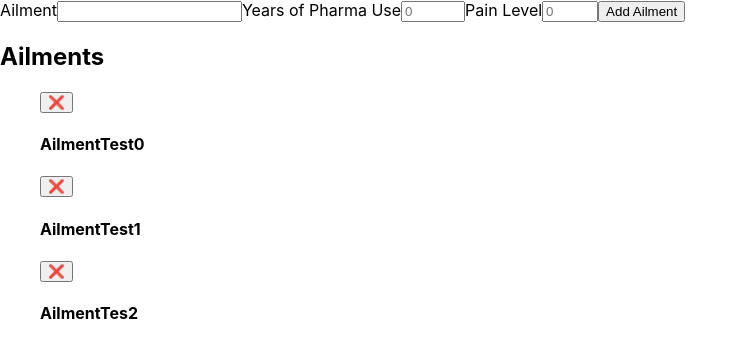
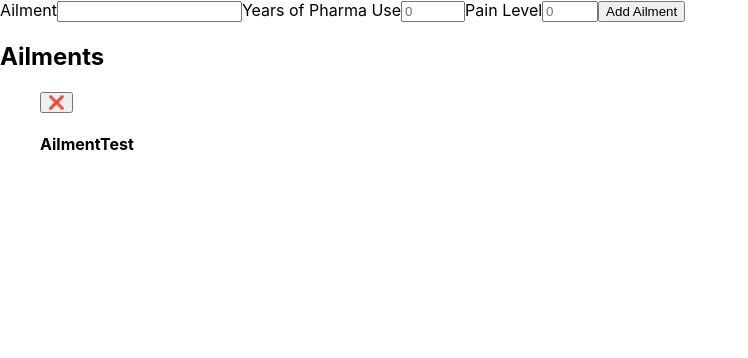
Before and after one commit to build-week-med-cabinet-2/frontend, a React (Create React App) app: page /intake/ailments in a window 1280 px wide. Shown: the top 358 px of the page, without its empty margins (0-748 px from the left). Built offline with nearby package versions, Linux system fonts and the light colour scheme; sample sign-in values are in the browser's storage.

Commit message:
ailment form adds ailment to ailment list

```diff
--- a/src/components/Intake/Ailment.js
+++ b/src/components/Intake/Ailment.js
@@ -6,7 +6,7 @@ export const Ailment = props => {
   return (
     <>
       <button>❌</button>
-      <h4>{ailment.name}</h4>
+      <h4>{ailment.ailmentName}</h4>
     </>
   );
 };
--- a/src/components/Intake/AilmentForm.js
+++ b/src/components/Intake/AilmentForm.js
@@ -5,7 +5,7 @@ import { addAilment } from "../../store/actions";
 export const AilmentForm = () => {
   const dispatch = useDispatch();
   const initialValues = {
-    ailment: "",
+    ailmentName: "",
     yearsUse: "",
     painLevel: ""
   };
@@ -14,18 +14,28 @@ export const AilmentForm = () => {
 
   const handleChange = e => {
     setAilmentValues({ ...ailmentValues, [e.target.name]: e.target.value });
+    console.log(newAilment);
+  };
+
+  const newAilment = { ...ailmentValues };
+  console.log(`new ailment,`, newAilment);
+
+  const handleSubmit = e => {
+    e.preventDefault();
+    console.log(newAilment);
+    dispatch(addAilment(newAilment));
   };
 
   return (
     <>
       <div className="formWrapper">
-        <form>
+        <form onSubmit={handleSubmit}>
           <label htmlFor="ailment">Ailment</label>
           <input
             type="text"
-            name="ailment"
+            name="ailmentName"
             onChange={handleChange}
-            value={ailmentValues.ailment}
+            value={ailmentValues.ailmentName}
           />
           <label htmlFor="years of pharma use">Years of Pharma Use</label>
           <input
@@ -47,9 +57,7 @@ export const AilmentForm = () => {
             onChange={handleChange}
             value={ailmentValues.painLevel}
           />
-          <button onClick={() => dispatch(addAilment(ailmentValues))}>
-            Add Ailment
-          </button>
+          <button type="submit">Add Ailment</button>
         </form>
       </div>
     </>
--- a/src/store/reducers/ailmentReducer.js
+++ b/src/store/reducers/ailmentReducer.js
@@ -2,16 +2,29 @@ import * as Types from "../actions";
 
 const initialState = {
   ailments: [
-    { id: 0, name: "AilmentTest0", yearsUse: 1, painLevel: 1 },
-    { id: 1, name: "AilmentTest1", yearsUse: 1, painLevel: 1 },
-    { id: 2, name: "AilmentTes2", yearsUse: 2, painLevel: 2 }
+    {
+      ailmentName: "AilmentTest",
+      yearsUse: 1,
+      painLevel: 1,
+      id: 0
+    }
   ]
 };
 
 export const ailmentReducer = (state = initialState, action) => {
   switch (action.type) {
     case Types.ADD_AILMENT:
-      console.log("hello!");
+      const { ailmentName, yearsUse, painLevel } = action.payload;
+      const newAilment = {
+        ailmentName: ailmentName,
+        yearsUse: yearsUse,
+        painLevel: painLevel,
+        id: Date.now()
+      };
+      return {
+        ...state,
+        ailments: [...state.ailments, newAilment]
+      };
     default:
       return state;
   }
```
